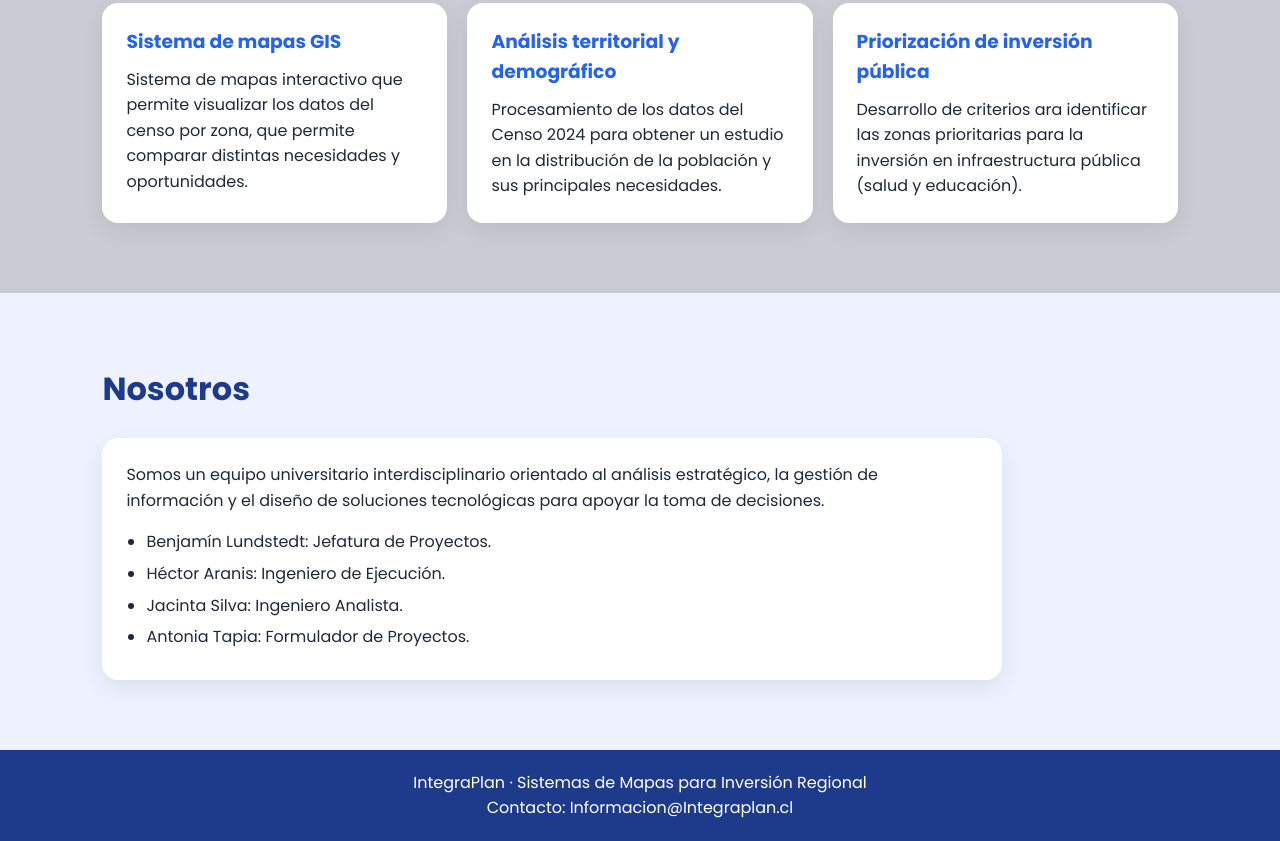
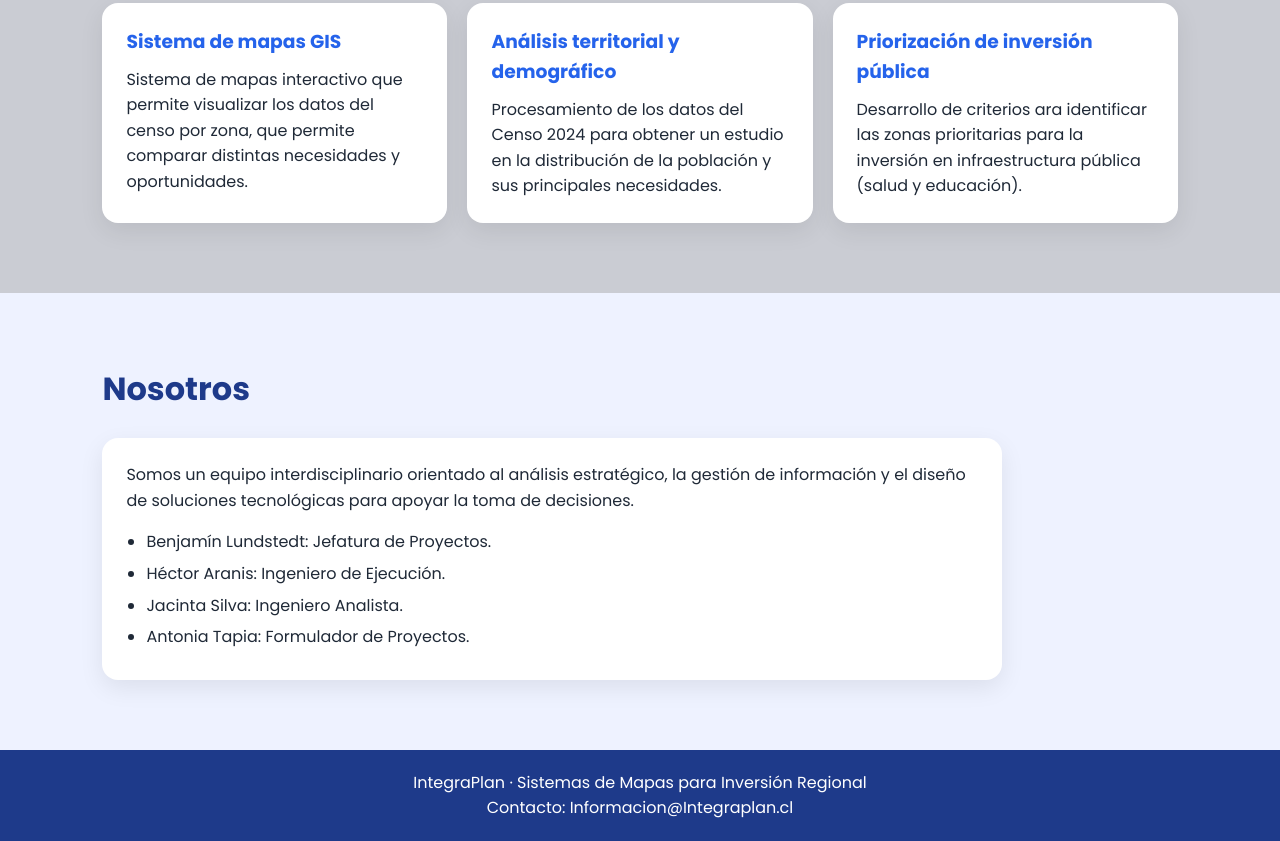
Before and after one commit to JacintaSilva/IntegraPlan, a plain HTML site: page index.html in a window 1280 px wide. Shown: the part 1371-2212 px from the top of the page. Drawn offline with Linux system fonts and the light colour scheme.

Commit message:
Update index.html

```diff
--- a/index.html
+++ b/index.html
@@ -96,7 +96,7 @@
       <h2>Nosotros</h2>
       <div class="card single">
         <p>
-          Somos un equipo universitario interdisciplinario orientado al análisis estratégico,
+          Somos un equipo interdisciplinario orientado al análisis estratégico,
           la gestión de información y el diseño de soluciones tecnológicas para apoyar la
           toma de decisiones.
         </p>
```
